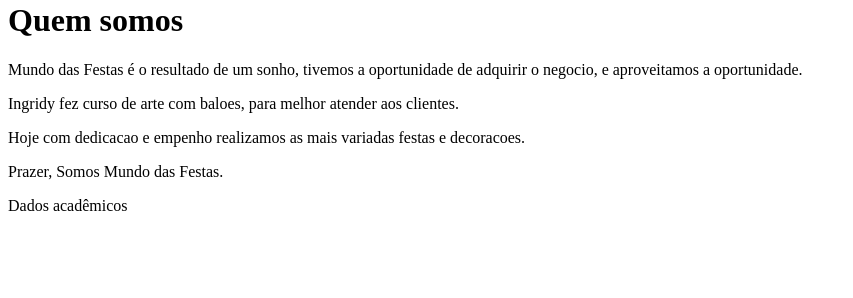
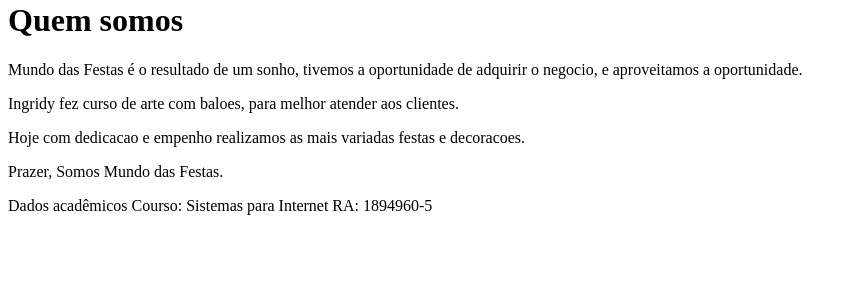
Before and after one commit to W4NDR/Mapa_back_end1, a PHP site: page /index.php?page=quem_somos in a window 1280 px wide. Shown: the part 502-800 px from the top of the page, without its empty margins (0-853 px from the left). Run offline with PHP 8.4, Linux system fonts and the light colour scheme.

Commit message:
atualizacao

```diff
--- a/Index.php
+++ b/Index.php
@@ -44,6 +44,8 @@
     </div>
     <footer>
         Dados acadêmicos
+        Courso: Sistemas para Internet
+        RA: 1894960-5
     </footer>
 </body>
 </html>
--- a/pages/produto.php
+++ b/pages/produto.php
@@ -26,7 +26,7 @@
             <?php echo $produtos[$id]['descricao']?>
         </p>
         <a href="index.php?page=contato" class="button">
-            Fazer pedido
+            Fazer Reserva
         </a>
     </div>
 <?php
```
